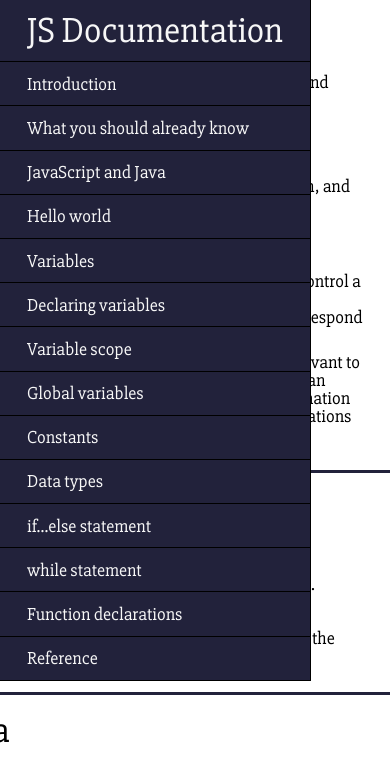
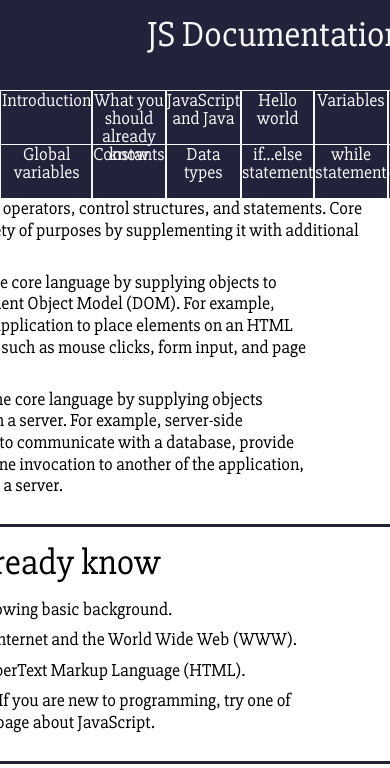
Before and after one commit to jenoble20/DocPage, a plain HTML site: page index.html in a window 390 px wide. Shown: the top 768 px of the page. Drawn offline with nearby package versions, Linux system fonts and the light colour scheme.

Commit message:
Most styling complete. Needs some fixing for nav menu.

```diff
--- a/Resources/CSS/style.css
+++ b/Resources/CSS/style.css
@@ -7,8 +7,16 @@ body{
     flex-direction: row-reverse;
 }
 
+
+
+/**MAIN SECTION**/
+
 #main-doc{
-    margin-left: 18rem;
+    display: flex;
+    flex-direction: column;
+    align-items: center;
+    margin-left: 12rem;
+
 }
 
 h2{
@@ -23,16 +31,19 @@ p{
 ul{
     margin-left: 3rem;
     margin-top: 0.5rem;
-    list-style: circle
+    list-style: circle;
+    width: 80%;
 }
 
 li{
+    line-height: 1.2rem;
     margin-bottom: 0.5rem;
 }
 
 .main-section{
     padding: 1rem;
     border-bottom: 3px solid #22223B;
+    width: 80%;
 }
 
 .code-container{
@@ -44,7 +55,6 @@ li{
 code{
     font-family: monospace, "sans serif";
     line-height: 1.1rem;
-
 }
 
 
@@ -57,14 +67,14 @@ code{
     top: 0;
     border-right: 1px solid black;
     background-color: #22223B;
-     color: #F7F7F7;
+    color: #F7F7F7;
 }
 
 h1{
     font-size: 2rem;
     text-align: center;
     padding: 0.7rem;
-    border-bottom: 1px solid black;
+    margin-top: 0.25rem;
 }
 
 .nav-link{
@@ -73,10 +83,58 @@ h1{
     padding: 0.7rem 0.7rem 0.7rem 1.5rem;
     text-decoration: none;
     color: #F7F7F7;
-    border-bottom: 1px solid black;
     transition: background-color 0.4s ease;
 }
 
 .nav-link:hover{
     background-color: #119DA4;
 }
+
+#mobile-nav{
+    position: fixed;
+    left: 0;
+    top: 0;
+    padding: 0.5rem;
+    color: #F7F7F7;
+    background-color: #22223B;
+    text-align: center;
+    display: none;
+}
+
+
+
+/**MEDIA QUERIES**/
+
+@media only screen and (max-width: 1400px){
+
+    #main-doc{
+        margin-left: 18rem;
+    }
+    .main-section{
+        width: 100%;
+    }
+}
+
+@media only screen and (max-width: 950px){
+    #navbar{
+        display: grid;
+        grid-template-rows: 5rem 3rem 3rem;
+        grid-template-columns: repeat(7, 1fr);
+        width: 100%;
+        z-index: 10;
+    }
+
+    .nav-link{
+        width: 100%;
+        height: 3rem;
+        padding: 0;
+        text-align: center;
+        border: 1px solid #F7F7F7;
+        border-bottom: none;
+    }
+
+    #navbar header{
+        grid-column: 1/8;
+        grid-row: 1/2;
+    }
+}
--- a/index.html
+++ b/index.html
@@ -3,12 +3,13 @@
 
 <head>
     <meta charset="utf-8">
-    <meta name="viewport" content="width=device-width, initial-scale=1.0">
+    <meta name="viewport" content="width=device-width, initial-scale=1.0 user-scalable=no">
     <title>Technical Documentation Page</title>
 
     <!--STYLESHEETS-->
     <link type="text/css" rel="stylesheet" href="Resources/CSS/reset.css">
     <link href="https://fonts.googleapis.com/css?family=Slabo+27px" rel="stylesheet">
+    <link rel="stylesheet" href="https://use.fontawesome.com/releases/v5.5.0/css/all.css" integrity="sha384-B4dIYHKNBt8Bc12p+WXckhzcICo0wtJAoU8YZTY5qE0Id1GSseTk6S+L3BlXeVIU" crossorigin="anonymous">
     <link type="text/css" rel="stylesheet" href="Resources/CSS/style.css">
 </head>
 
@@ -402,6 +403,10 @@
         <a class="nav-link" href='#reference'>Reference</a>
     </nav>
 
+    <nav id="mobile-nav">
+        <i class="fas fa-bars fa-3x"></i>
+    </nav>
+
     <script type="application/javascript" src="https://cdn.freecodecamp.org/testable-projects-fcc/v1/bundle.js" ?></script>
     <script src="https://ajax.googleapis.com/ajax/libs/jquery/3.3.1/jquery.min.js"></script>
 </body>
```
Also changed, not shown: Resources/JS/main.js (deleted, +0 -7 lines).
